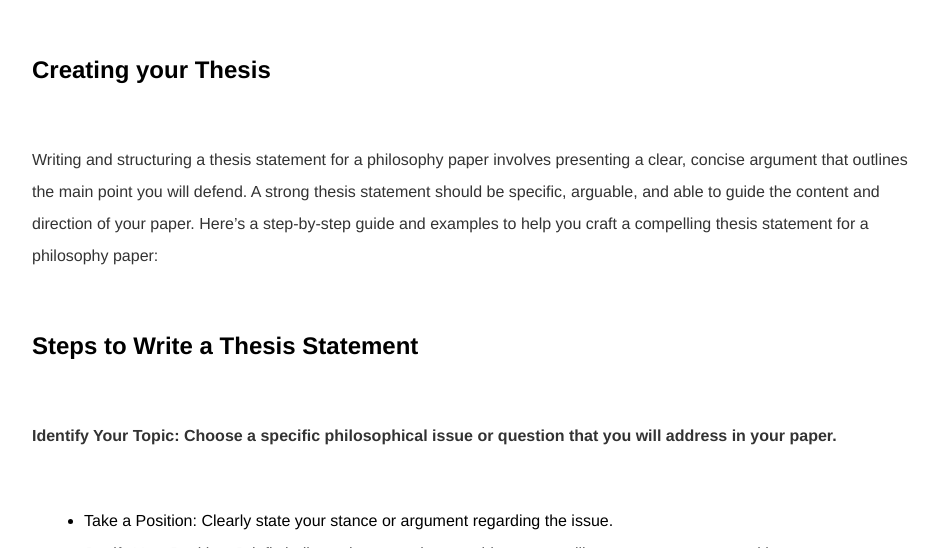
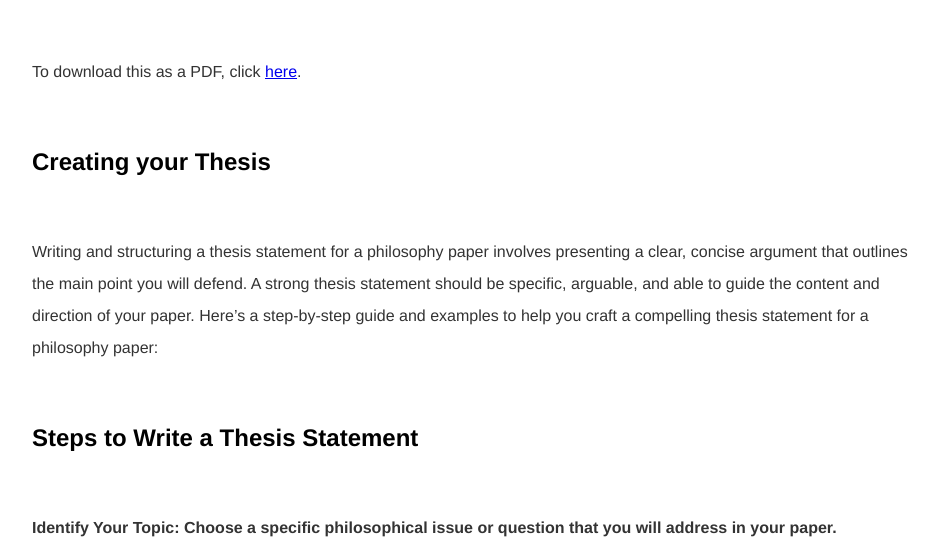
Before and after one commit to kevinjpatton/kevinjpatton.github.io, a Jekyll site: the page built from pedagogy/creatingyourthesis.html, in a window 1280 px wide and 900 px high, cut to the strip 352-900 px from the top of the window. Shown: the whole strip, without its empty margins (160-1099 px from the left). Built offline with Jekyll 4.4.1, drawn with Linux system fonts in a browser that asks for light colours; Markdown is read by kramdown in place of the engine named in the settings.

Commit message:
Update creatingyourthesis.html

```diff
--- a/pedagogy/creatingyourthesis.html
+++ b/pedagogy/creatingyourthesis.html
@@ -2,6 +2,7 @@
 layout: pedagogy
 title: Creating your Thesis
 ---
+<p>To download this as a PDF, click <a href="/pedagogy/handouts/Handout - Creating Your Thesis.pdf" target="_blank">here</a>.</p>
 <h2>Creating your Thesis</h2>
 <p>Writing and structuring a thesis statement for a philosophy paper involves presenting a clear, concise argument that outlines the main point you will defend. A strong thesis statement should be specific, arguable, and able to guide the content and direction of your paper. Here’s a step-by-step guide and examples to help you craft a compelling thesis statement for a philosophy paper:</p>
 
```
